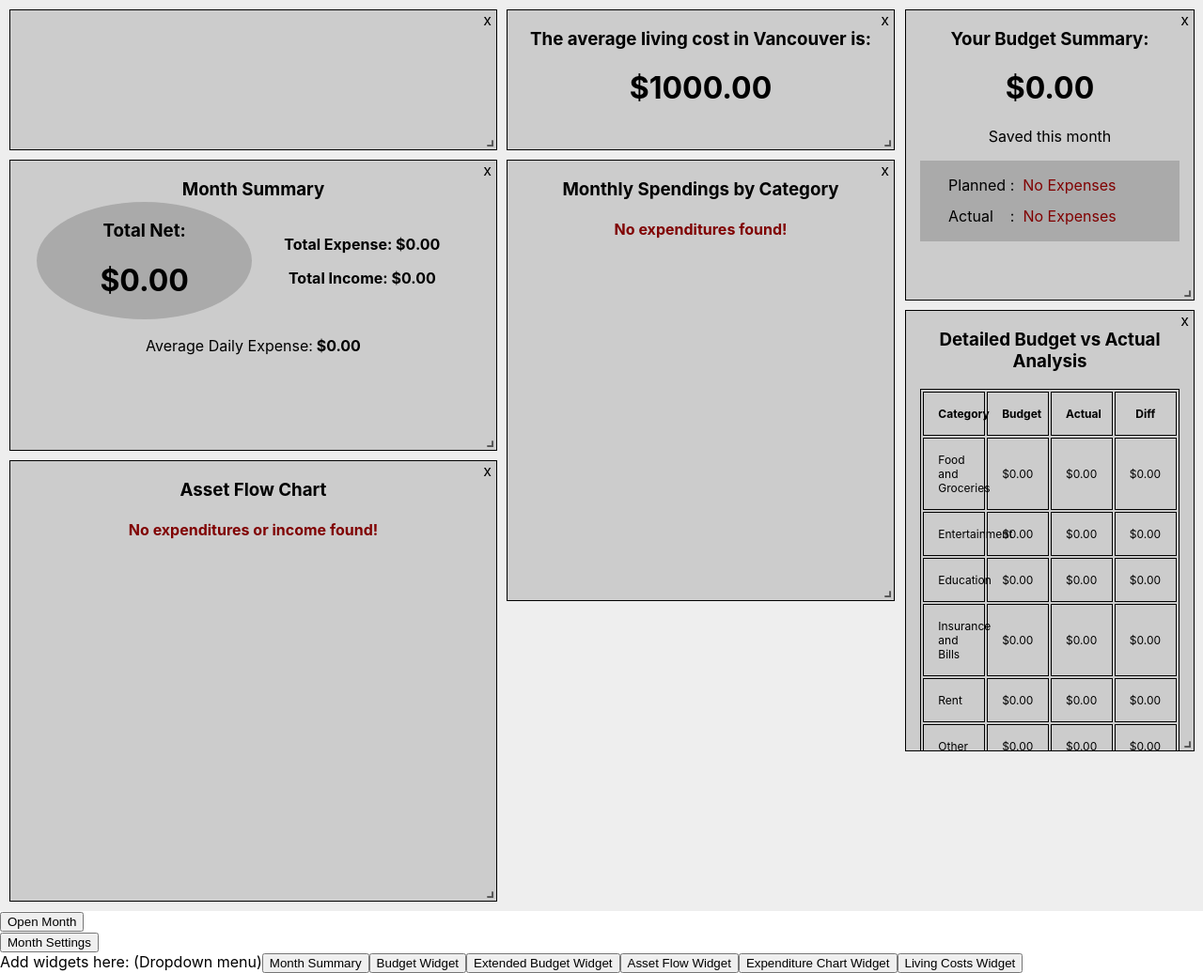
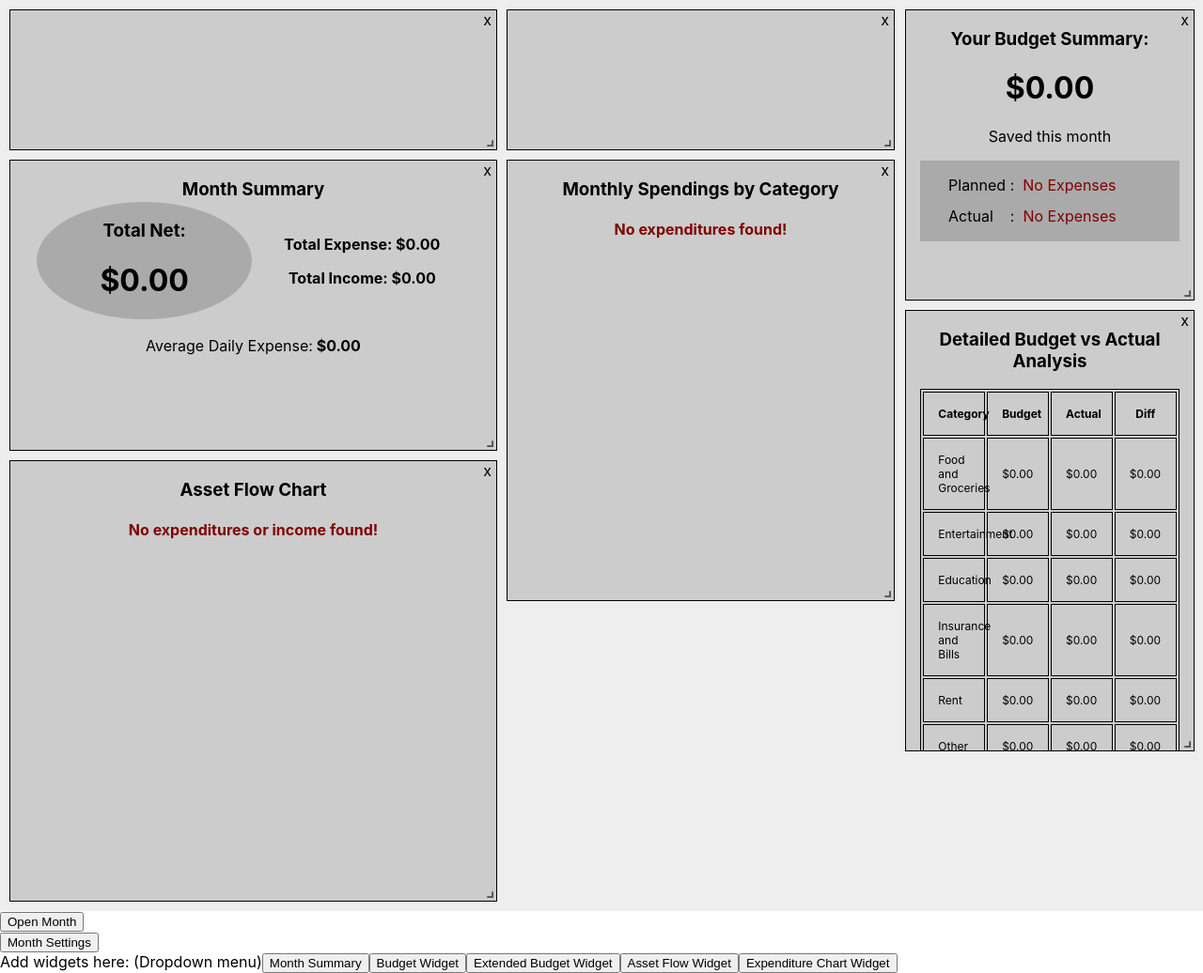
Before and after one commit to ad2969/finanx, a React (Create React App) app: page / in a window 1280 px wide. Shown: the whole page at 94% size. Built offline with nearby package versions, Linux system fonts and the light colour scheme.

Commit message:
Revert "month averagecost"
This reverts commit ece145d989160397641ebadbd0e4e5ad8fef6545.

```diff
--- a/package.json
+++ b/package.json
@@ -5,6 +5,9 @@
   "dependencies": {
     "axios": "^0.19.0",
     "canvasjs": "^1.8.1",
+    "cheerio": "^1.0.0-rc.3",
+    "express": "^4.17.1",
+    "node-fetch": "^2.6.0",
     "node-sass": "^4.12.0",
     "react": "^16.8.6",
     "react-dom": "^16.8.6",
--- a/src/Components/Widgets/averageLivingCostWidget.js
+++ /dev/null
@@ -1,18 +0,0 @@
-import React from 'react';
-
-function AverageLivingCostWidget(
-  averageLivingCostWithoutRent = 1000,
-  city = "Vancouver",
-  currency
-) {
-  console.log("[widget] Average Living Cost Widget Initialized!");
-
-  return(
-    <div>
-      <h3 className="desc">The average living cost in {city} is:</h3>
-      <h1 className="stats">{currency}{Number(averageLivingCostWithoutRent+1000).toFixed(2)}</h1>
-    </div>
-  )
-}
-
-export default AverageLivingCostWidget
--- a/src/Components/month.js
+++ b/src/Components/month.js
@@ -5,10 +5,9 @@ import MonthCatalog from './Widgets/monthCatalog';
 import MonthSettings from './User/monthSettings';
 import MonthBudgetWidget from './Widgets/monthBudgetWidget';
 import MonthBudgetExtendedWidget from './Widgets/monthBudgetExtendedWidget';
-import MonthPieStatWidget from './Widgets/monthPieStatWidget';
-import MonthGraphicalStatsWidget from './Widgets/monthGraphicalStatsWidget';
-import MonthSummaryWidget from './Widgets/monthSummaryWidget';
-import AverageLivingCostWidget from './Widgets/averageLivingCostWidget';
+import MonthPieStatWidget from './Widgets/monthPieStatWidget'
+import MonthGraphicalStatsWidget from './Widgets/monthGraphicalStatsWidget'
+import MonthSummaryWidget from './Widgets/monthSummaryWidget'
 import './styles/widgets.scss';
 
 import expensesData from '../monthExpensesExample.json';
@@ -64,7 +63,7 @@ const widgetList = [
   },
   {
     widget: "livingCostComparison",
-    w: 4, h: 1, x: 5, y: 0, minW: 3, minH: 1
+    w: 4, h: 1, x: 5, y: 0
   }
 ]
 
@@ -272,8 +271,6 @@ class Month extends React.Component {
                             this.state.userSet.currency );
         break;
       case "livingCostComparison":
-        newWidget =
-        AverageLivingCostWidget( null, "Vancouver", this.state.userSet.currency );
         break;
       default: break;
     }
@@ -419,7 +416,6 @@ class Month extends React.Component {
           <button onClick={() => {this.addWidget("monthBudgetExtended")}}>Extended Budget Widget</button>
           <button onClick={() => {this.addWidget("monthGraphicalStats")}}>Asset Flow Widget</button>
           <button onClick={() => {this.addWidget("monthPieStats")}}>Expenditure Chart Widget</button>
-          <button onClick={() => {this.addWidget("livingCostComparison")}}>Living Costs Widget</button>
         </div>
 
       </div>
```
Also changed, not shown: 1 other file (tests, documents, lock files or other folders).
